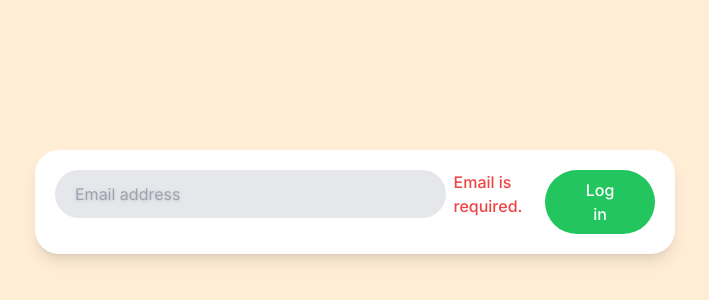
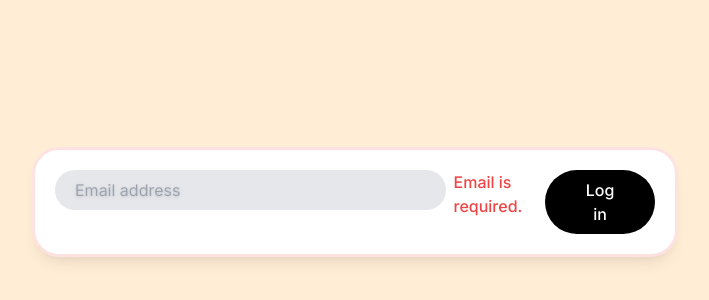
Before and after one commit to jungheeYoo/carrot-market-reloaded-new, a Next.js app: page / in a window 1280 px wide. Shown: the part 198-498 px from the top of the page, without its empty margins (285-994 px from the left). Built offline with nearby package versions, Linux system fonts and the light colour scheme.

Commit message:
State Modifiers

```diff
--- a/app/page.tsx
+++ b/app/page.tsx
@@ -80,32 +80,61 @@
 //   );
 // }
 
+// // ---------------------------------------------------------
+// // 3-6
+// // Form Modifiers
+// // 그라데이션
+// // invalid
+// // peer
+
+// export default function Home() {
+//   return (
+//     <main className="bg-gray-100 sm:bg-red-100 md:bg-green-100 lg:bg-cyan-100 xl:bg-orange-100 2xl:bg-purple-100 h-screen flex items-center justify-center p-5 ">
+//       <div className="bg-white shadow-lg p-5 rounded-3xl w-full max-w-screen-sm flex flex-col md:flex-row gap-2">
+//         <input
+//           className="w-full rounded-full h-12 bg-gray-200 pl-5 outline-none ring ring-transparent focus:ring-green-500 focus:ring-offset-2 transition-shadow placeholder:drop-shadow invalid:focus:ring-red-500 peer"
+//           type="email"
+//           required
+//           placeholder="Email address"
+//         />
+//         <span className="text-red-500 font-medium hidden peer-invalid:block">
+//           Email is required.
+//         </span>
+//         <button className=" text-white py-2 rounded-full active:scale-90 focus:scale-90 transition-transform font-medium outline-none md:px-10 bg-black peer-required:bg-green-500">
+//           Log in
+//         </button>
+//       </div>
+//     </main>
+//   );
+// }
+
 // ---------------------------------------------------------
-// 3-6
-// Form Modifiers
-// 그라데이션
-// invalid
-// peer
+// 3-7
+// State Modifiers
+// 자식 선택자
+// *:
+// has
 
 export default function Home() {
   return (
-    <main className="bg-gray-100 sm:bg-red-100 md:bg-green-100 lg:bg-cyan-100 xl:bg-orange-100 2xl:bg-purple-100 h-screen flex items-center justify-center p-5 ">
-      <div className="bg-white shadow-lg p-5 rounded-3xl w-full max-w-screen-sm flex flex-col md:flex-row gap-2">
+    <main className="bg-gray-100 sm:bg-red-100 md:bg-green-100 lg:bg-cyan-100 xl:bg-orange-100 2xl:bg-purple-100 h-screen flex items-center justify-center p-5">
+      <div
+        className="bg-white shadow-lg p-5 rounded-3xl w-full max-w-screen-sm flex flex-col md:flex-row gap-2 *:outline-none ring ring-transparent transition-shadow
+      has-[:invalid]:ring-red-100"
+      >
         <input
-          className="w-full rounded-full h-12 bg-gray-200 pl-5 outline-none ring ring-transparent focus:ring-green-500 focus:ring-offset-2 transition-shadow placeholder:drop-shadow invalid:focus:ring-red-500 peer"
-          type="email"
+          className="w-full rounded-full h-10 bg-gray-200 pl-5  ring ring-transparent focus:ring-green-500 focus:ring-offset-2 transition-shadow placeholder:drop-shadow invalid:focus:ring-red-500 peer"
+          type="text"
           required
           placeholder="Email address"
         />
-        <span className="text-red-500 font-medium hidden peer-invalid:block">
+        <span className="text-red-500 font-medium hidden peer-invalid:block ">
           Email is required.
         </span>
-        <button className=" text-white py-2 rounded-full active:scale-90 focus:scale-90 transition-transform font-medium outline-none md:px-10 bg-black peer-required:bg-green-500">
+        <button className="text-white py-2 rounded-full active:scale-90  transition-transform font-medium  md:px-10 bg-black ">
           Log in
         </button>
       </div>
     </main>
   );
 }
-
-//
```
Also changed, not shown: 1 other file (tests, documents, lock files or other folders).
